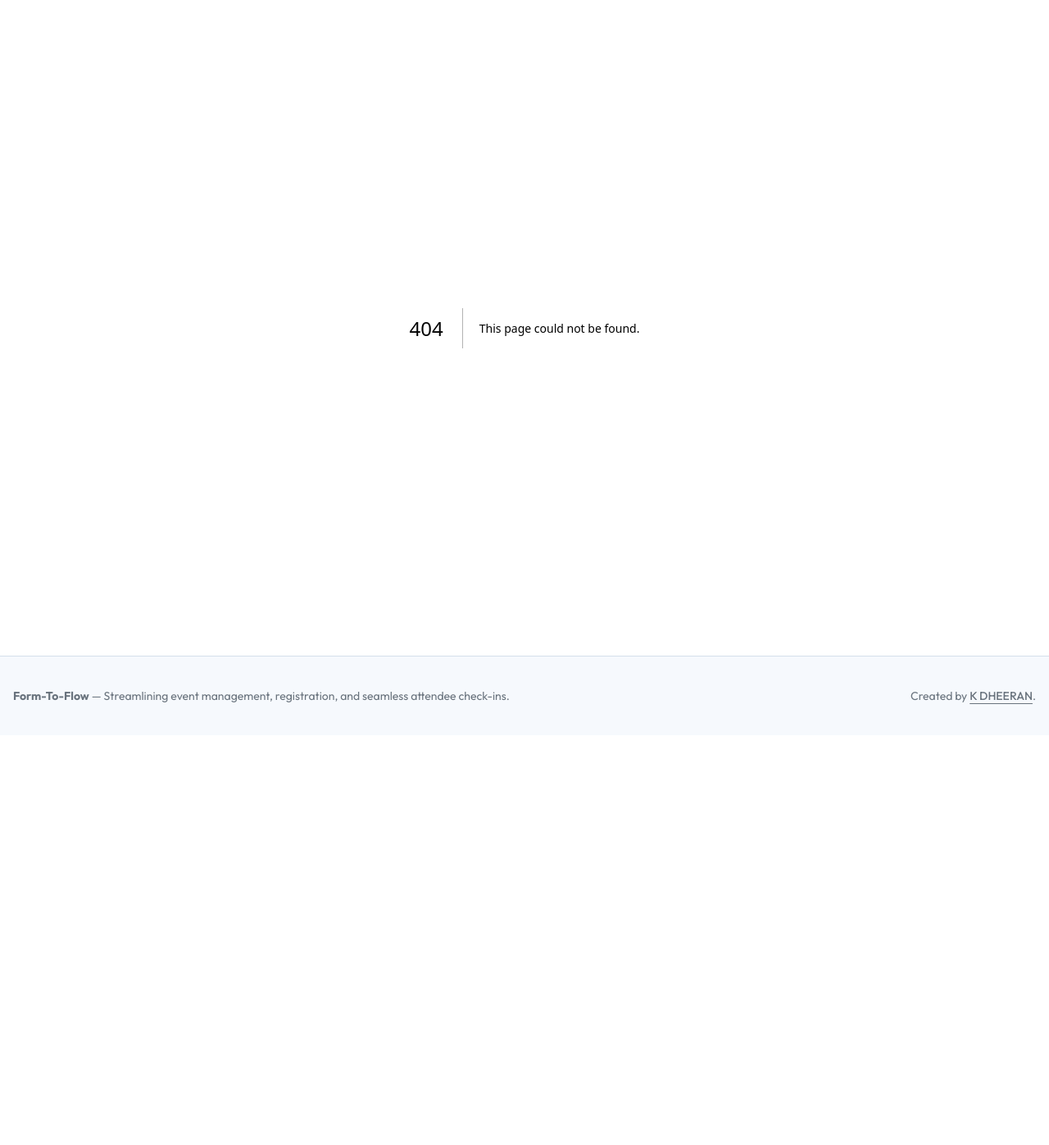
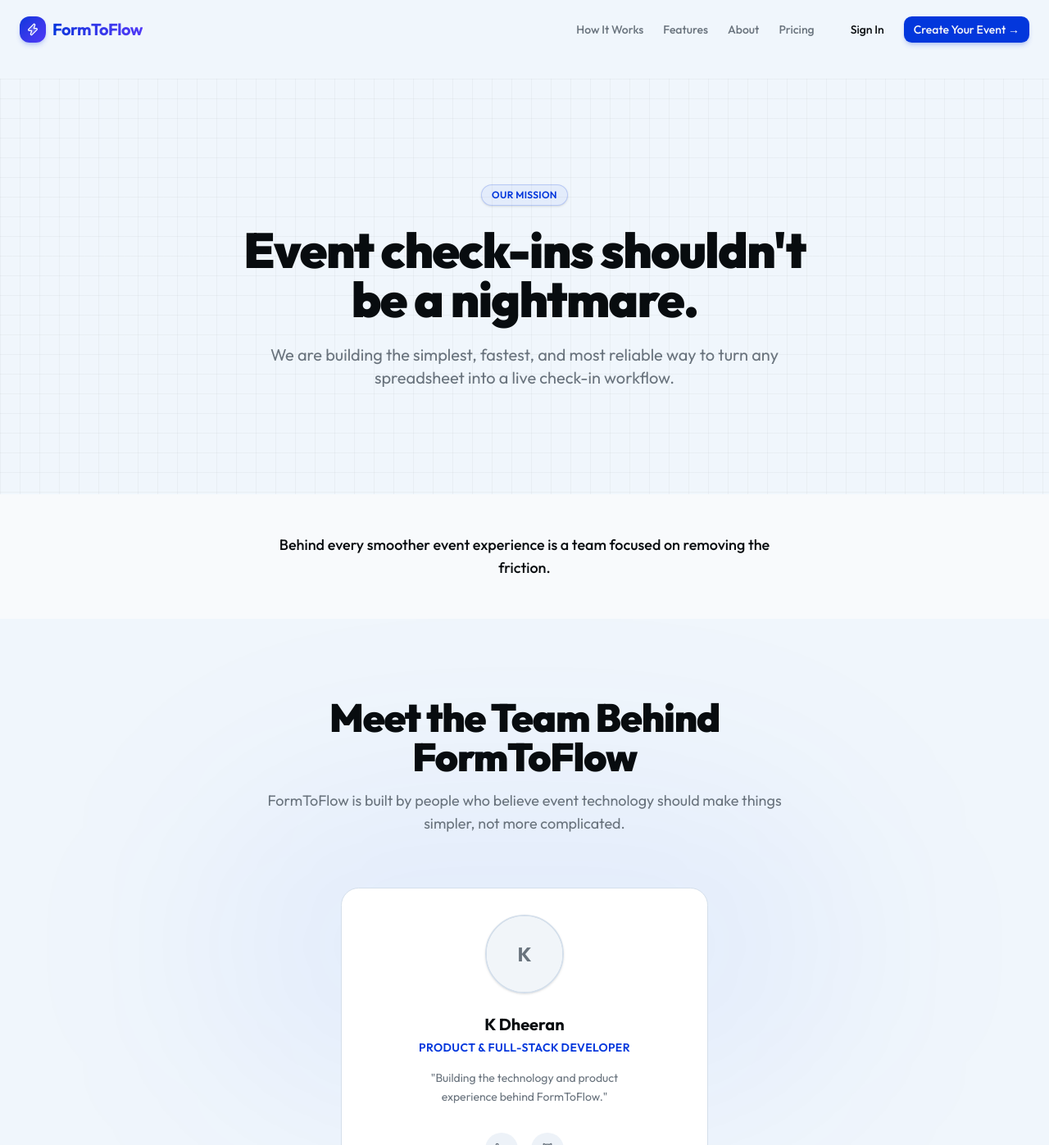
Before and after one commit to 2420090149-klh/Form-To-Flow, a Next.js app: page /about in a window 1280 px wide. Before the commit this address had no page. Shown: the top 1397 px of the page at 82% size. Before the commit the page ends 897 px from the top, so only its background shows below. Built offline with nearby package versions, Linux system fonts and the light colour scheme.

Commit message:
feat: add About page and Team Behind FormToFlow section

```diff
--- /dev/null
+++ b/src/app/about/page.tsx
@@ -0,0 +1,55 @@
+"use client"
+
+import { Navbar } from "@/components/landing/Navbar"
+import { Footer } from "@/components/landing/Footer"
+import { FinalCTA } from "@/components/landing/FinalCTA"
+import { TeamSection } from "@/components/about/TeamSection"
+import { motion } from "framer-motion"
+
+export default function AboutPage() {
+  return (
+    <div className="min-h-screen flex flex-col bg-background font-sans selection:bg-primary/20">
+      <Navbar />
+
+      <main className="flex-1 pt-24">
+        {/* Simple About Hero */}
+        <section className="py-20 md:py-32 relative overflow-hidden">
+          <div className="absolute inset-0 bg-[linear-gradient(to_right,#80808012_1px,transparent_1px),linear-gradient(to_bottom,#80808012_1px,transparent_1px)] bg-[size:24px_24px] pointer-events-none z-0" />
+          <div className="container mx-auto px-4 md:px-6 relative z-10 text-center max-w-3xl">
+            <motion.div
+              initial={{ opacity: 0, y: 20 }}
+              animate={{ opacity: 1, y: 0 }}
+              transition={{ duration: 0.6 }}
+            >
+              <div className="inline-flex items-center rounded-full border border-primary/20 bg-primary/5 px-3 py-1 text-xs font-semibold text-primary tracking-wide uppercase shadow-sm mb-6">
+                Our Mission
+              </div>
+              <h1 className="text-4xl md:text-6xl font-black tracking-tight text-foreground mb-6">
+                Event check-ins shouldn&apos;t be a nightmare.
+              </h1>
+              <p className="text-xl text-muted-foreground">
+                We are building the simplest, fastest, and most reliable way to turn any spreadsheet into a live check-in workflow.
+              </p>
+            </motion.div>
+          </div>
+        </section>
+
+        {/* Narrative Divider */}
+        <section className="py-12 bg-slate-50 dark:bg-slate-900/20 text-center">
+          <div className="container mx-auto px-4 max-w-2xl">
+            <p className="text-lg font-medium text-foreground">
+              Behind every smoother event experience is a team focused on removing the friction.
+            </p>
+          </div>
+        </section>
+
+        {/* Team Section */}
+        <TeamSection />
+
+        <FinalCTA />
+      </main>
+
+      <Footer />
+    </div>
+  )
+}
--- /dev/null
+++ b/src/components/about/TeamSection.tsx
@@ -0,0 +1,114 @@
+"use client"
+
+import { motion } from "framer-motion"
+import { Github, Linkedin } from "lucide-react"
+import Link from "next/link"
+
+type TeamMember = {
+  name: string
+  role: string
+  description: string
+  imageUrl?: string
+  linkedinUrl: string
+  githubUrl: string
+}
+
+const team: TeamMember[] = [
+  {
+    name: "K Dheeran",
+    role: "Product & Full-Stack Developer",
+    description: "Building the technology and product experience behind FormToFlow.",
+    linkedinUrl: "#", // Placeholder
+    githubUrl: "#", // Placeholder
+  }
+]
+
+export function TeamSection() {
+  return (
+    <section className="py-24 bg-background relative overflow-hidden">
+      {/* Background Glow */}
+      <div className="absolute inset-0 flex items-center justify-center pointer-events-none z-0">
+        <div className="w-[800px] h-[400px] bg-primary/5 blur-[120px] rounded-full" />
+      </div>
+
+      <div className="container mx-auto px-4 md:px-6 relative z-10">
+        <div className="text-center max-w-2xl mx-auto mb-16">
+          <motion.div
+            initial={{ opacity: 0, y: 20 }}
+            whileInView={{ opacity: 1, y: 0 }}
+            viewport={{ once: true }}
+            transition={{ duration: 0.6 }}
+          >
+            <h2 className="text-3xl md:text-5xl font-black tracking-tight text-foreground mb-4">
+              Meet the Team Behind FormToFlow
+            </h2>
+            <p className="text-lg text-muted-foreground">
+              FormToFlow is built by people who believe event technology should make things simpler, not more complicated.
+            </p>
+          </motion.div>
+        </div>
+
+        <div className="flex flex-wrap justify-center gap-8 max-w-5xl mx-auto">
+          {team.map((member, index) => (
+            <motion.div
+              key={member.name}
+              initial={{ opacity: 0, y: 30 }}
+              whileInView={{ opacity: 1, y: 0 }}
+              viewport={{ once: true }}
+              transition={{ duration: 0.6, delay: index * 0.1 }}
+              className="w-full max-w-md group"
+            >
+              <div className="bg-card border border-border rounded-2xl p-8 relative overflow-hidden transition-all duration-300 hover:-translate-y-2 hover:shadow-2xl hover:shadow-primary/10 hover:border-primary/20">
+                {/* Subtle Hover Glow Inside Card */}
+                <div className="absolute -top-24 -right-24 w-48 h-48 bg-primary/0 group-hover:bg-primary/5 rounded-full blur-2xl transition-colors duration-500" />
+
+                <div className="flex flex-col items-center text-center relative z-10">
+                  {/* Profile Photo */}
+                  <div className="w-24 h-24 mb-6 rounded-full overflow-hidden border-2 border-border group-hover:border-primary/30 transition-colors duration-300 relative shadow-sm">
+                    {member.imageUrl ? (
+                      // eslint-disable-next-line @next/next/no-img-element
+                      <img src={member.imageUrl} alt={member.name} className="w-full h-full object-cover group-hover:scale-105 transition-transform duration-500" />
+                    ) : (
+                      <div className="w-full h-full bg-slate-100 dark:bg-slate-800 flex items-center justify-center text-2xl font-bold text-muted-foreground group-hover:scale-105 transition-transform duration-500">
+                        {member.name.charAt(0)}
+                      </div>
+                    )}
+                  </div>
+
+                  <h3 className="text-xl font-bold text-foreground mb-1">{member.name}</h3>
+                  <p className="text-sm font-semibold text-primary uppercase tracking-wide mb-4">
+                    {member.role}
+                  </p>
+                  <p className="text-muted-foreground text-sm leading-relaxed mb-8 max-w-[280px]">
+                    &quot;{member.description}&quot;
+                  </p>
+
+                  <div className="flex items-center gap-4">
+                    <Link
+                      href={member.linkedinUrl}
+                      target="_blank"
+                      rel="noopener noreferrer"
+                      aria-label={`${member.name}'s LinkedIn`}
+                      className="w-10 h-10 rounded-full bg-muted flex items-center justify-center text-muted-foreground hover:bg-primary/10 hover:text-primary transition-colors duration-300"
+                    >
+                      <Linkedin className="w-4 h-4" />
+                    </Link>
+                    <Link
+                      href={member.githubUrl}
+                      target="_blank"
+                      rel="noopener noreferrer"
+                      aria-label={`${member.name}'s GitHub`}
+                      className="w-10 h-10 rounded-full bg-muted flex items-center justify-center text-muted-foreground hover:bg-primary/10 hover:text-primary transition-colors duration-300"
+                    >
+                      <Github className="w-4 h-4" />
+                    </Link>
+                  </div>
+                </div>
+              </div>
+            </motion.div>
+          ))}
+        </div>
+      </div>
+    </section>
+  )
+}
--- a/src/components/landing/Footer.tsx
+++ b/src/components/landing/Footer.tsx
@@ -31,7 +31,7 @@ export function Footer() {
           </div>
           <div className="flex flex-col gap-3">
             <h4 className="font-semibold text-foreground">Company</h4>
-            <Link href="#" className="text-muted-foreground hover:text-primary transition-colors">About</Link>
+            <Link href="/about" className="text-muted-foreground hover:text-primary transition-colors">About</Link>
             <Link href="#" className="text-muted-foreground hover:text-primary transition-colors">Contact</Link>
             <Link href="#" className="text-muted-foreground hover:text-primary transition-colors">Privacy</Link>
           </div>
--- a/src/components/landing/Navbar.tsx
+++ b/src/components/landing/Navbar.tsx
@@ -19,10 +19,10 @@ export function Navbar() {
   }, [])
 
   const navLinks = [
-    { name: "How It Works", href: "#how-it-works" },
-    { name: "Features", href: "#features" },
-    { name: "For Events", href: "#use-cases" },
-    { name: "Pricing", href: "#pricing" },
+    { name: "How It Works", href: "/#how-it-works" },
+    { name: "Features", href: "/#features" },
+    { name: "About", href: "/about" },
+    { name: "Pricing", href: "/#pricing" },
   ]
 
   return (
```
